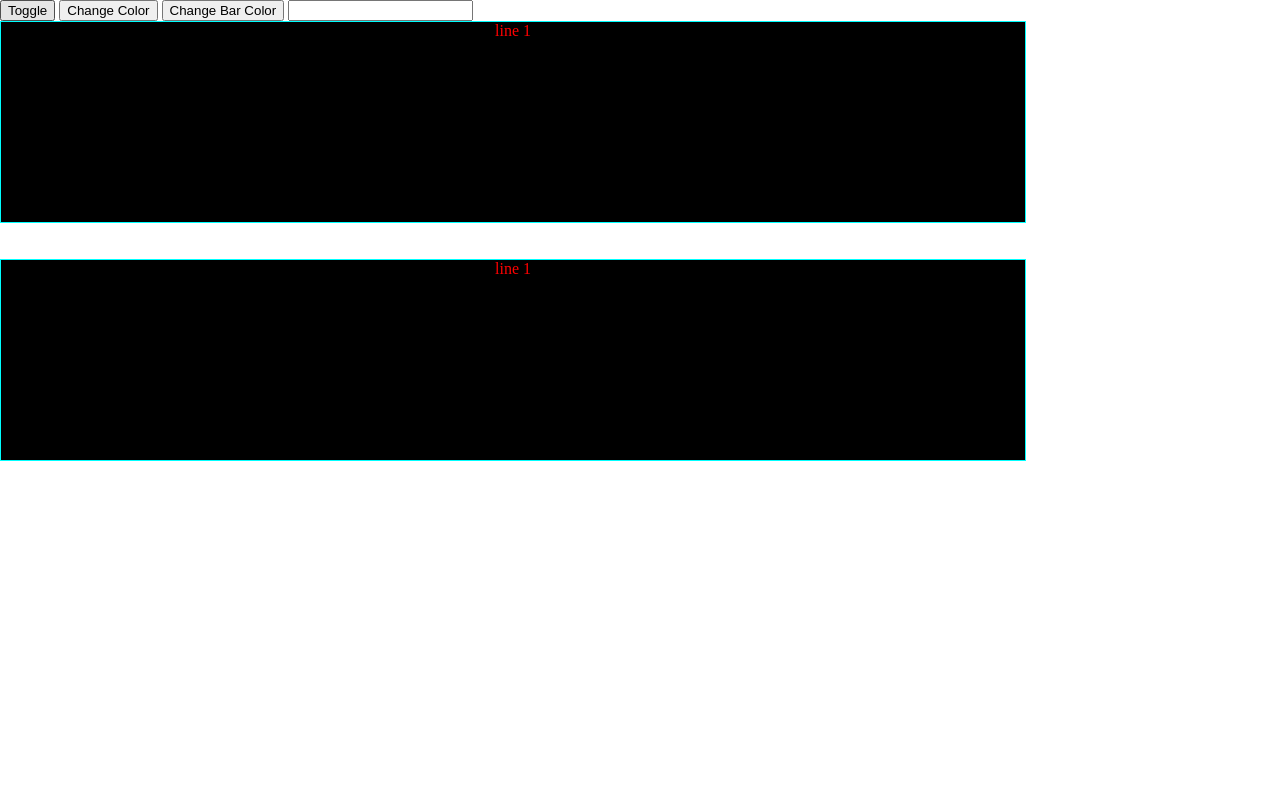
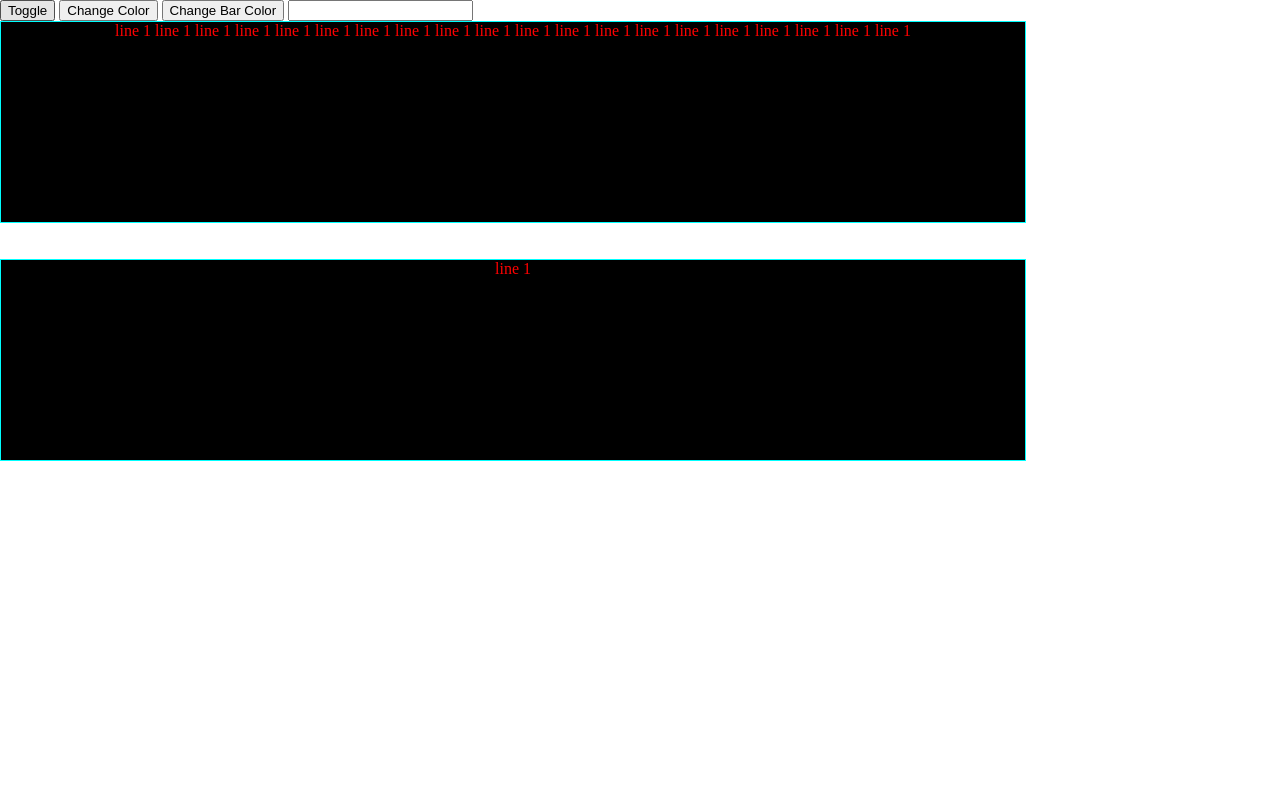
Before and after one commit to vic-gakki/scrollbar-test, a plain HTML site: page index.html in a window 1280 px wide. Drawn offline with Linux system fonts and the light colour scheme.

Commit message:
Update index.html

```diff
--- a/index.html
+++ b/index.html
@@ -57,7 +57,7 @@
   </div>
   <div class="test">
     <div class="inner">
-      <div class="text">line 1</div>
+      <div class="text">line 1 line 1 line 1 line 1 line 1 line 1 line 1 line 1 line 1 line 1 line 1 line 1 line 1 line 1 line 1 line 1 line 1 line 1 line 1 line 1</div>
       <div class="text">line 1</div>
       <div class="text">line 1</div>
       <div class="text">line 1</div>
```
